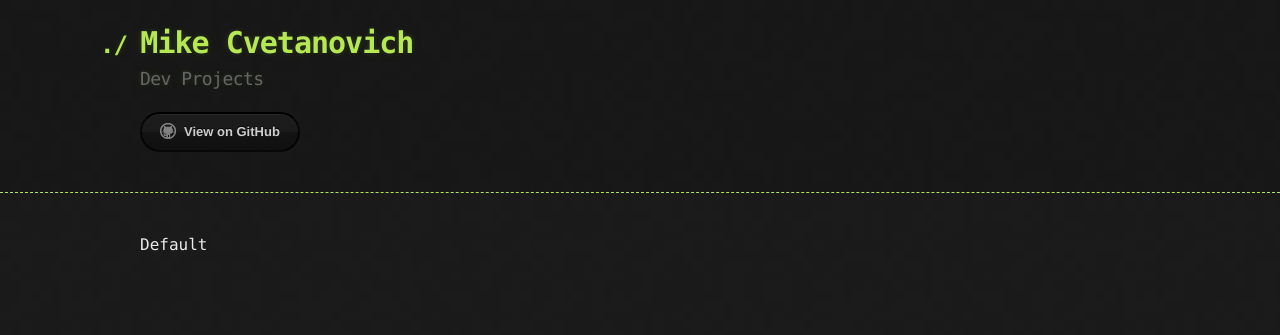
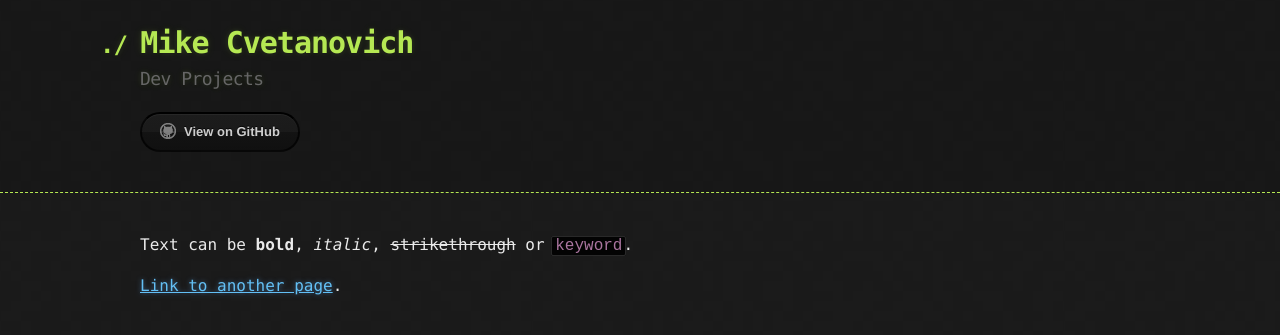
Before and after one commit to MikeCvetanovich/MikeCvetanovich.github.io, a Jekyll site: the page built from firstpage.md, in a window 1280 px wide. Shown: the top 335 px of the page. Built offline with Jekyll 4.4.1, drawn with Linux system fonts in a browser that asks for light colours; our own code applies the rules of GitHub Pages for plain Markdown files.

Commit message:
Update firstpage.md

```diff
--- a/firstpage.md
+++ b/firstpage.md
@@ -1 +1,7 @@
-Default
+---
+layout: default
+---
+
+Text can be **bold**, _italic_, ~~strikethrough~~ or `keyword`.
+
+[Link to another page](./firstpage.html).
```
